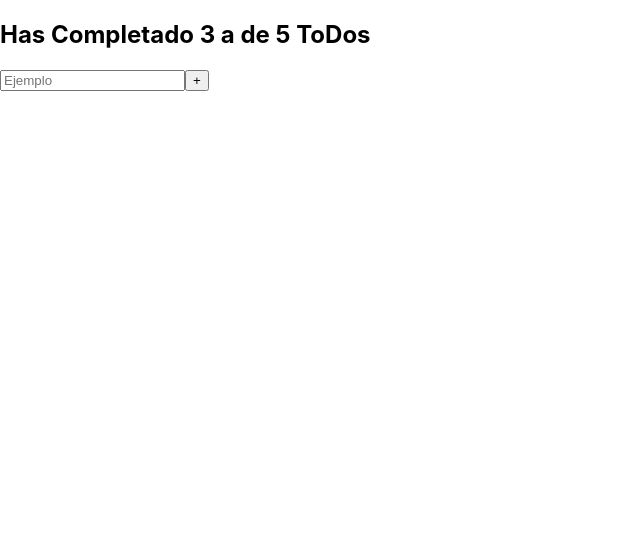
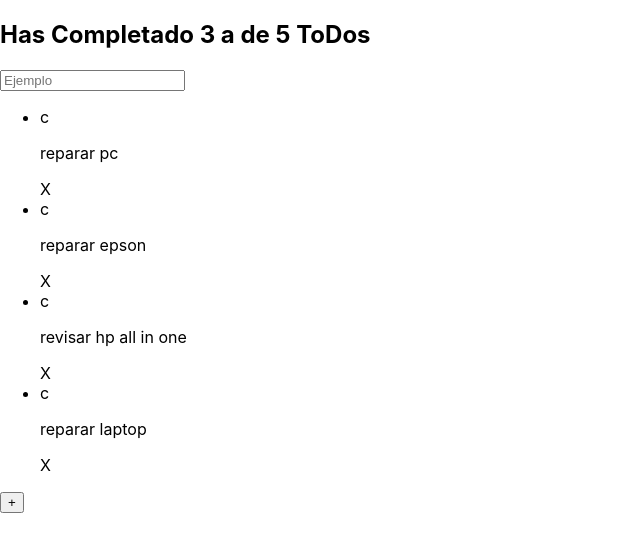
Before and after one commit to dampDev/ToDoList, a React (Create React App) app: page / in a window 1280 px wide. Shown: the top 552 px of the page, without its empty margins (0-640 px from the left). Built offline with nearby package versions, Linux system fonts and the light colour scheme.

Commit message:
agragamos componentes

```diff
--- a/src/App.js
+++ b/src/App.js
@@ -1,5 +1,9 @@
 import React from "react";
+import CreateTodoButtom from "./CreateTodoButtom";
 import { TodoCounter } from "./TodoCounter";
+import { TodoItem } from "./TodoItem";
+import { TodoList } from "./TodoList";
+import { TodoSearch } from "./TodoSearch";
 
 // import './App.css';
 
@@ -15,15 +19,13 @@
     <React.Fragment>
 
     <TodoCounter/>
-    {/* <TodoSearch/> */}
-    <input placeholder="Ejemplo"/>
-    {/* <TodoList>
+    <TodoSearch/>
+    <TodoList>
       {todos.map(todo =>(
-        // <TodoItem/>
-      ))} */}
-    {/* </TodoList> */}
-    {/* <CreateTodoButton/> */}
-    <button>+</button>
+        <TodoItem key={todo.text} text={todo.text}/>
+      ))}
+    </TodoList>
+    <CreateTodoButtom/>
     </React.Fragment>
   );
 
--- /dev/null
+++ b/src/CreateTodoButtom.js
@@ -0,0 +1,10 @@
+import React from "react";
+
+function CreateTodoButtom() {
+    return(
+        <button>+</button>
+    );
+
+}
+
+export default CreateTodoButtom;
--- /dev/null
+++ b/src/TodoItem.js
@@ -0,0 +1,14 @@
+import React from "react";
+
+function TodoItem(props) {
+    return (
+        <li>
+            <span>c</span>
+            <p>{props.text}</p>
+            <span>X</span>
+        </li>
+    );
+
+}
+
+export  {TodoItem};
--- /dev/null
+++ b/src/TodoList.js
@@ -0,0 +1,14 @@
+import React from "react";
+
+function TodoList(props) {
+    return(
+        <section>
+            <ul>
+                {props.children}
+            </ul>
+        </section>
+    );
+
+}
+
+export  {TodoList};
--- /dev/null
+++ b/src/TodoSearch.js
@@ -0,0 +1,11 @@
+import React from "react";
+
+function TodoSearch() {
+    return (
+        <input placeholder="Ejemplo"/>
+
+    );
+
+}
+
+export  {TodoSearch};
```
